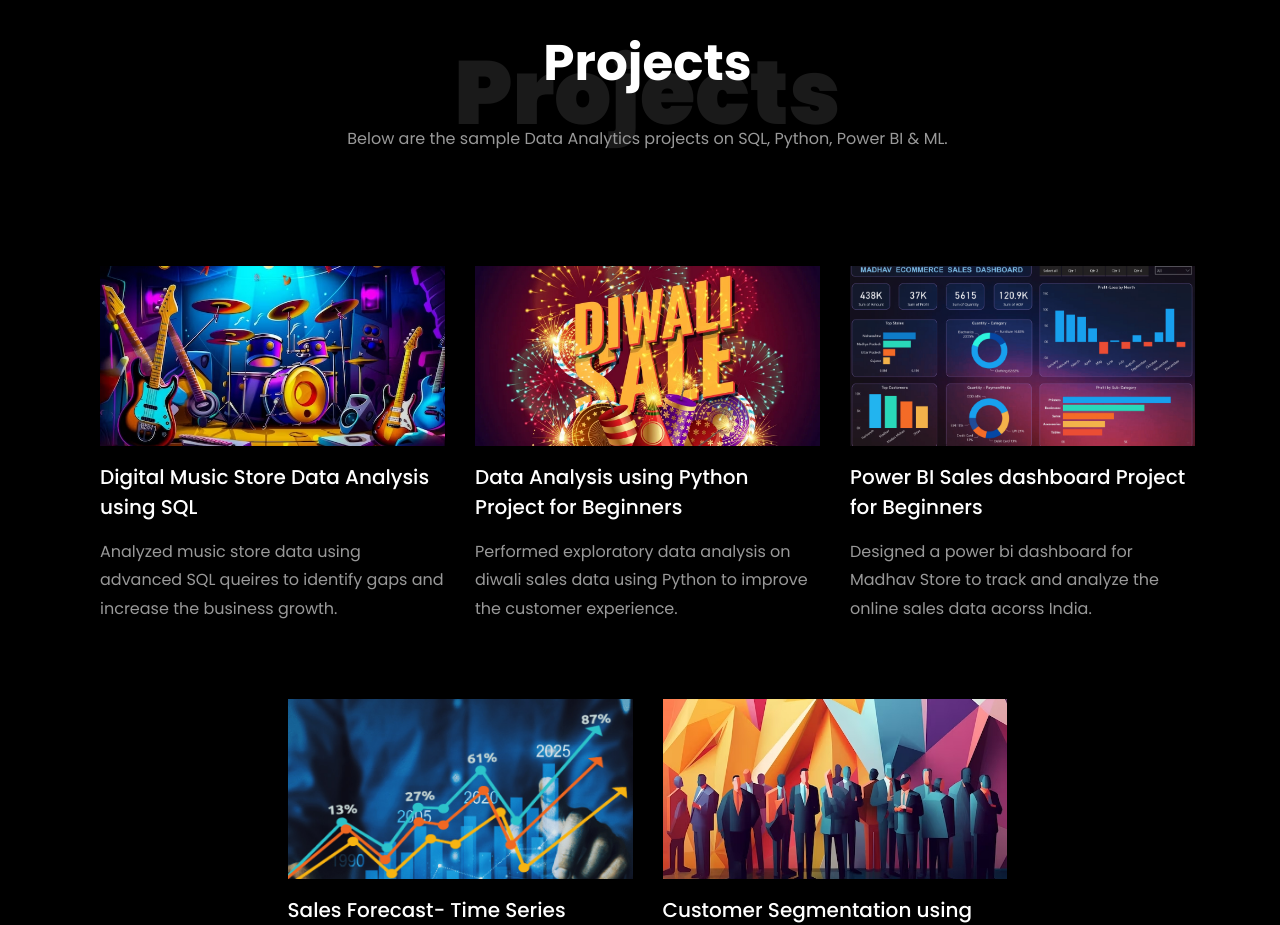
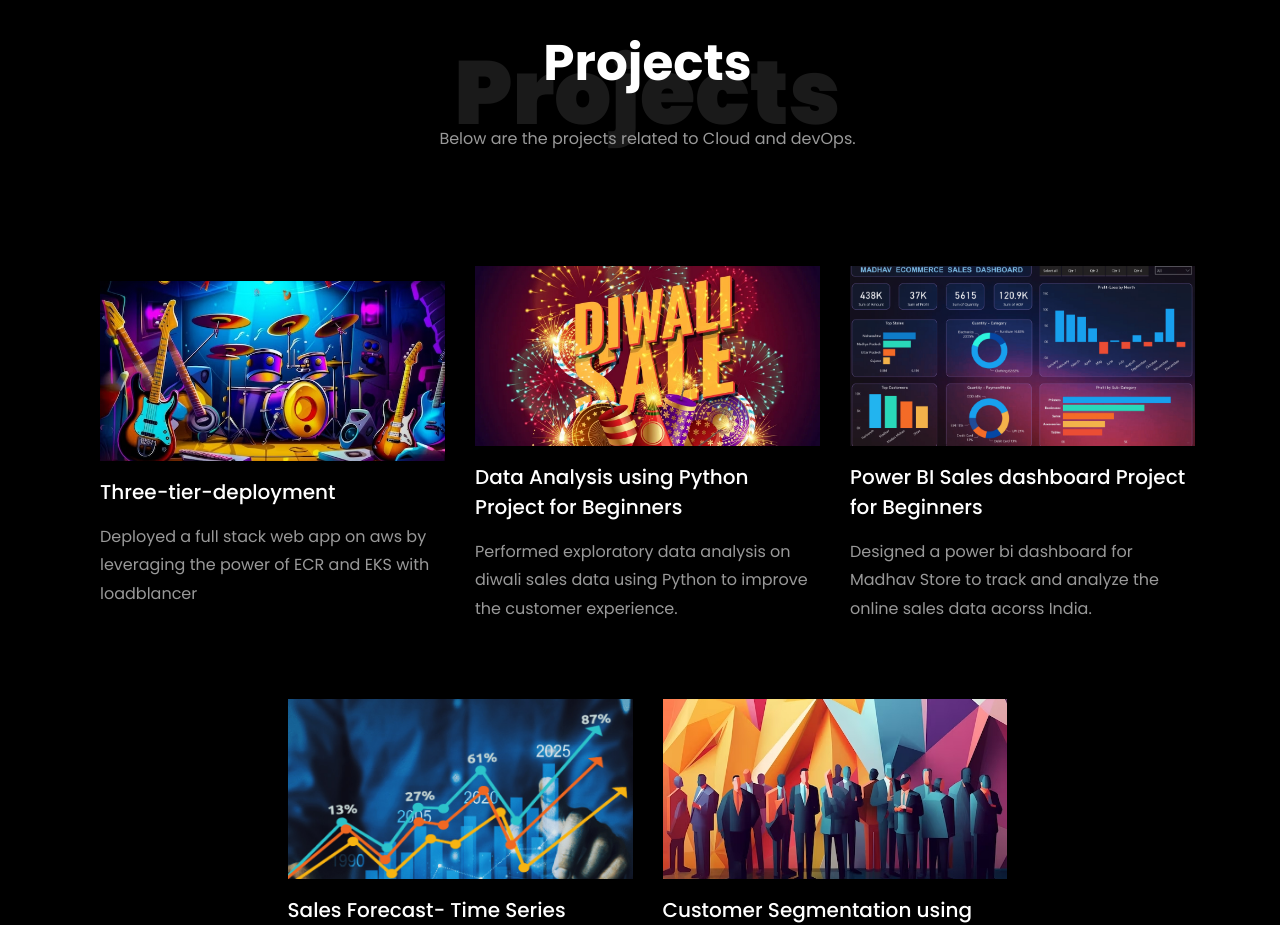
Before and after one commit to modi-guru/Portfolio-Website, a plain HTML site: page index.html in a window 1280 px wide. Shown: the part 3280-4205 px from the top of the page. Drawn offline with Linux system fonts and the light colour scheme; files whose address does not match are found by name.

Commit message:
Update index.html

```diff
--- a/index.html
+++ b/index.html
@@ -381,18 +381,18 @@
           <div class="col-md-7 heading-section text-center ftco-animate">
             <h1 class="big big-2">Projects</h1>
             <h2 class="mb-4">Projects</h2>
-            <p>Below are the sample Data Analytics projects on SQL, Python, Power BI & ML.</p>
+            <p>Below are the projects related to Cloud and devOps.</p>
           </div>
         </div>
         <div class="row d-flex">
           <div class="col-md-4 d-flex ftco-animate">
           	<div class="blog-entry justify-content-end">
-              <a href="https://github.com/rishabhnmishra/SQL_Music_Store_Analysis/blob/main/Music_Store_Query.sql" class="block-20 zoom-effect" style="background-image: url('images/proj_1.jpg');">
+              <a href="https://github.com/modi-guru/3-tier-aws-kubernetes-deployment" class="block-20 zoom-effect" style="background-image: url('images/proj_1.jpg');">
               </a>
               <div class="text mt-3 float-right d-block">
 
-                <h3 class="heading"><a href="https://github.com/rishabhnmishra/SQL_Music_Store_Analysis/blob/main/Music_Store_Query.sql">Digital Music Store Data Analysis using SQL</a></h3>
-                <p>Analyzed music store data using advanced SQL queires to identify gaps and increase the business growth.</p>
+                <h3 class="heading"><a href="https://github.com/modi-guru/3-tier-aws-kubernetes-deployment">Three-tier-deployment</a></h3>
+                <p>Deployed a full stack web app on aws by leveraging the power of ECR and EKS with loadblancer</p>
               </div>
             </div>
           </div>
```
